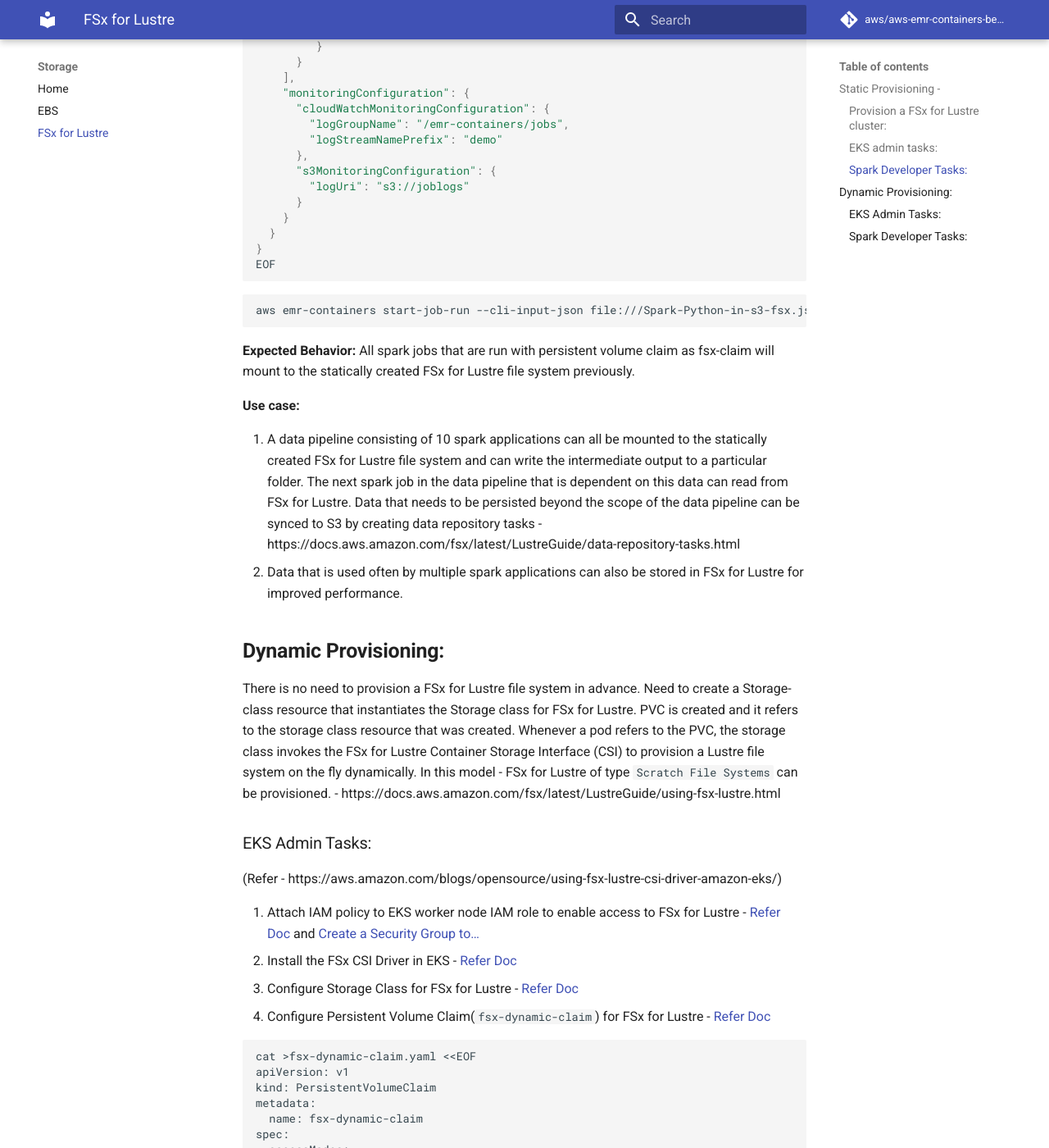
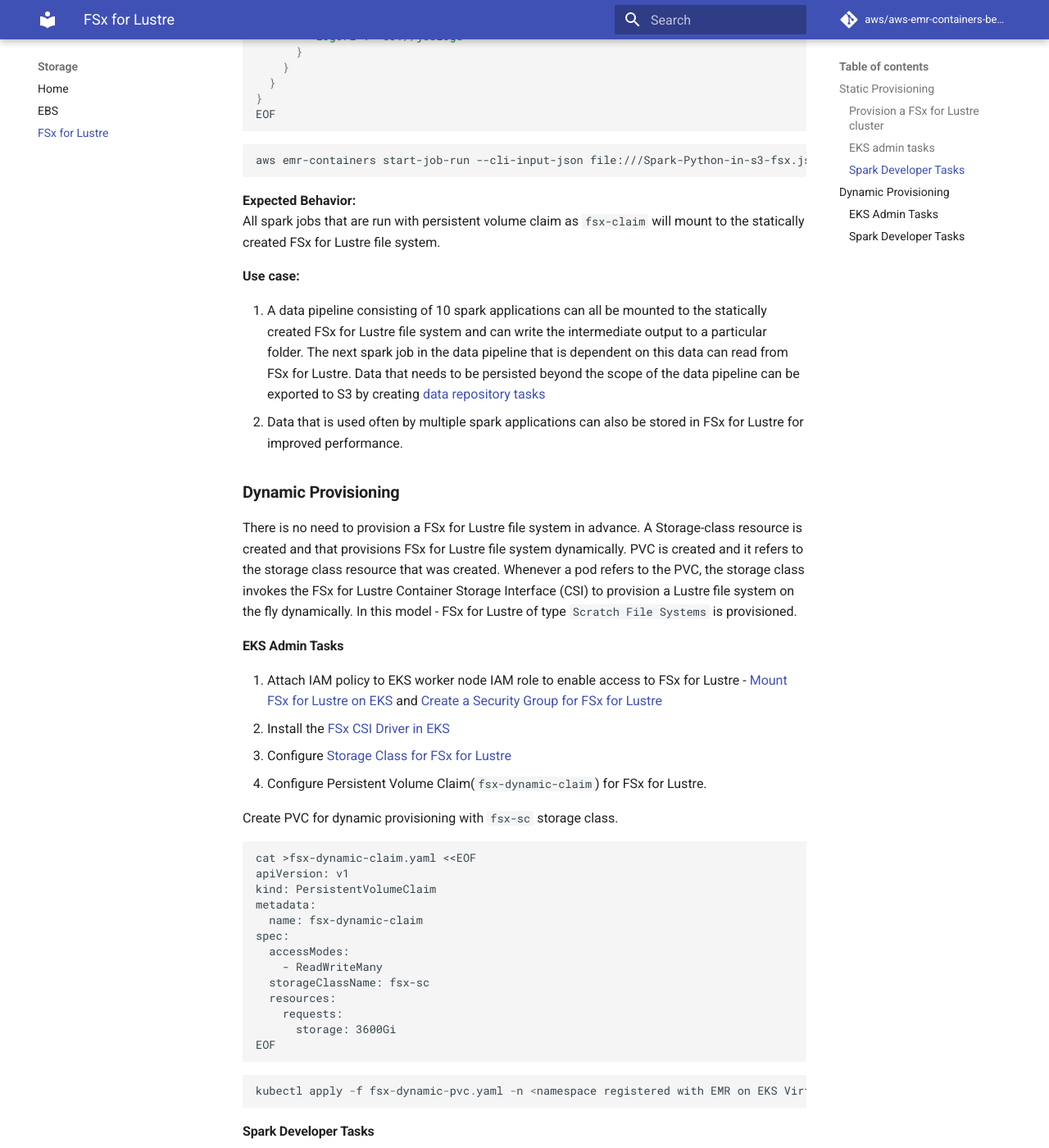
Before and after one commit to aws/aws-emr-containers-best-practices, an MkDocs documentation site: the page built from content/storage/docs/spark/fsx-lustre.md, in a window 1280 px wide and 1400 px high, scrolled down 4482 px. Shown: the whole window at 82% size. Built offline with MkDocs 1.6.1 and Material for MkDocs 9.7.7, drawn with Linux system fonts in a browser that asks for light colours; comment, search, counter and statistics services are not loaded; some of the changed text lies outside the part shown.

Commit message:
Fixed typos and cleanup

````diff
--- a/content/storage/docs/spark/fsx-lustre.md
+++ b/content/storage/docs/spark/fsx-lustre.md
@@ -1,28 +1,26 @@
-# EMR Containers integration with FSx for Lustre
+# **EMR Containers integration with FSx for Lustre**
 
 EMR Containers is a deployment option within EMR to run spark workloads on customer EKS clusters. EKS cluster provides the compute and ephemeral storage for the spark workloads. Ephemeral storage provided by EKS is carved from the EKS worker node disk storage and the lifecycle of the storage is bound by the lifecycle of the driver and executor pod.
 
 **Need for durable storage:**
-In cases where multiple spark applications are executed as part of a data pipeline, there are scenarios where data from one spark application is passed to subsequent spark applications - in this case data can be persisted in S3. Alternatively this data can also be persisted in [FSx for Lustre](https://docs.aws.amazon.com/fsx/latest/LustreGuide/what-is.html) - Lustre provides a fully managed, POSIX- compliant native filesystem interface for the data in s3, that can scale with compute provided by EKS. Storage is decoupled from compute and has its own lifecycle.
+In cases where multiple spark applications are executed as part of a data pipeline, there are scenarios where data from one spark application is passed to subsequent spark applications - in this case data can be persisted in S3. Alternatively this data can also be persisted in [FSx for Lustre](https://docs.aws.amazon.com/fsx/latest/LustreGuide/what-is.html) - Lustre provides a fully managed, POSIX- compliant native filesystem interface for the data in s3, that can scale independently. Storage is decoupled from compute and has its own lifecycle.
 
-**Difference between static and dynamic provisioning of Persistent Volumes:**
-(Refer - https://kubernetes.io/docs/concepts/storage/persistent-volumes/#provisioning)
+FSx for Lustre Volumes can be mounted on spark driver and executor pods through [static](https://kubernetes.io/docs/concepts/storage/persistent-volumes/#static) and [dynamic](https://kubernetes.io/docs/concepts/storage/persistent-volumes/#dynamic) provisioning.
 
-Data used in the below example is from https://registry.opendata.aws/nyc-tlc-trip-records-pds/
+Data used in the below example is from [AWS Open data Registry](https://registry.opendata.aws/nyc-tlc-trip-records-pds/)
 
-## **Static Provisioning** -
+### **Static Provisioning**
 
-### Provision a FSx for Lustre cluster:
+#### Provision a FSx for Lustre cluster
 
-FSx for Lustre cluster can be provisioned through the AWS console at https://us-west-2.console.aws.amazon.com/fsx/home?region=us-west-2#file-systems
+FSx for Luster can also be provisioned through [aws cli](https://docs.aws.amazon.com/cli/latest/reference/fsx/create-file-system.html)
 
-FSx for Luster can also be provisioned through aws cli as below -
-https://docs.aws.amazon.com/cli/latest/reference/fsx/create-file-system.html
 
-How to decide what type of FSx for Lustre file system you need ? - https://docs.aws.amazon.com/fsx/latest/LustreGuide/LustreGuide.pdf
-
+[How to decide what type of FSx for Lustre file system you need ?](https://docs.aws.amazon.com/fsx/latest/LustreGuide/LustreGuide.pdf)
+<a name="security_group_fsx"></a>
 **Create a Security Group to attach to FSx for Lustre file system as below**
-![](../../resources/FSx_Lustre_SG.png)**Points to Note:**
+![](../../resources/FSx_Lustre_SG.png)
+**Points to Note:**
 Security group attached to the EKS worker nodes is given access on port number 988, 1021-1023 in inbound rules.
 Security group specified when creating the FSx for Lustre filesystem is given access on port number 988, 1021-1023 in inbound rules.
 
@@ -107,17 +105,17 @@
 
 ```
 
-### EKS admin tasks:
+#### EKS admin tasks
 
-(Refer - https://aws.amazon.com/blogs/opensource/using-fsx-lustre-csi-driver-amazon-eks/)
 
-1. Attach IAM policy to EKS worker node IAM role to enable access to FSx for Lustre - [ReferDoc](https://aws.amazon.com/blogs/opensource/using-fsx-lustre-csi-driver-amazon-eks/) and [Create a Security Group to…](https://quip-amazon.com/jxgRAKqNXPMi#CQe9CA6vghM)
-2. Install the FSx CSI Driver in EKS - [Refer Doc](https://aws.amazon.com/blogs/opensource/using-fsx-lustre-csi-driver-amazon-eks/)
-3. Configure Storage Class for FSx for Lustre - [Refer Doc](https://aws.amazon.com/blogs/opensource/using-fsx-lustre-csi-driver-amazon-eks/)
+
+1. Attach IAM policy to EKS worker node IAM role to enable access to FSx for Lustre - [Mount FSx for Lustre on EKS](https://aws.amazon.com/blogs/opensource/using-fsx-lustre-csi-driver-amazon-eks/) and [Create a Security Group for FSx for Lustre](#security_group_fsx)
+2. Install the [FSx CSI Driver in EKS ](https://aws.amazon.com/blogs/opensource/using-fsx-lustre-csi-driver-amazon-eks/)
+3. Configure [Storage Class for FSx for Lustre](https://aws.amazon.com/blogs/opensource/using-fsx-lustre-csi-driver-amazon-eks/)
 4. Configure Persistent Volume and Persistent Volume Claim for FSx for Lustre
 
 
-FSx for Lustre file system is created as described above -[Provision a FSx for Lustre cluster:](https://quip-amazon.com/jxgRAKqNXPMi#CQe9CAPBB9A)
+FSx for Lustre file system is created as described above -[Provision a FSx for Lustre cluster](#Provision a FSx for Lustre cluster)
 Once provisioned, a persistent volume - as specified below is created with direct ( hard-coded) reference to the created lustre file system. Persistent Volume claim for this persistent volume will always use the same file system.
 
 ```
@@ -172,9 +170,9 @@
 kubectl apply -f fsxLustre-static-pvc.yaml -n <namespace registered with EMR on EKS Virtual Cluster>
 ```
 
-### Spark Developer Tasks:
+#### Spark Developer Tasks
 
-Now spark applications can use fsx-claim in their spark application config to mount the FSx for Lustre filesystem to driver and executor container volumes.
+Now spark applications can use `fsx-claim` in their spark application config to mount the FSx for Lustre filesystem to driver and executor container volumes.
 
 
 ```
@@ -223,31 +221,31 @@
 ```
 
 **Expected Behavior:**
-All spark jobs that are run with persistent volume claim as fsx-claim will mount to the statically created FSx for Lustre file system previously.
+All spark jobs that are run with persistent volume claim as `fsx-claim` will mount to the statically created FSx for Lustre file system.
 
 **Use case:**
 
-1. A data pipeline consisting of 10 spark applications can all be mounted to the statically created FSx for Lustre file system and can write the intermediate output to a particular folder. The next spark job in the data pipeline that is dependent on this data can read from FSx for Lustre. Data that needs to be persisted beyond the scope of the data pipeline can be synced to S3 by creating data repository tasks - https://docs.aws.amazon.com/fsx/latest/LustreGuide/data-repository-tasks.html
+1. A data pipeline consisting of 10 spark applications can all be mounted to the statically created FSx for Lustre file system and can write the intermediate output to a particular folder. The next spark job in the data pipeline that is dependent on this data can read from FSx for Lustre. Data that needs to be persisted beyond the scope of the data pipeline can be exported to S3 by creating [data repository tasks](https://docs.aws.amazon.com/fsx/latest/LustreGuide/data-repository-tasks.html)
 2. Data that is used often by multiple spark applications can also be stored in FSx for Lustre for improved performance.
 
 
 
 
 
-## **Dynamic Provisioning:**
+### **Dynamic Provisioning**
 
-There is no need to provision a FSx for Lustre file system in advance. Need to create a Storage-class resource that instantiates the Storage class for FSx for Lustre. PVC is created and it refers to the storage class resource that was created. Whenever a pod refers to the PVC, the storage class invokes the FSx for Lustre Container Storage Interface (CSI) to provision a Lustre file system on the fly dynamically. In this model - FSx for Lustre of type `Scratch File Systems`
-can be provisioned. - https://docs.aws.amazon.com/fsx/latest/LustreGuide/using-fsx-lustre.html
+There is no need to provision a FSx for Lustre file system in advance. A Storage-class resource is created and that provisions FSx for Lustre file system dynamically. PVC is created and it refers to the storage class resource that was created. Whenever a pod refers to the PVC, the storage class invokes the FSx for Lustre Container Storage Interface (CSI) to provision a Lustre file system on the fly dynamically. In this model - FSx for Lustre of type `Scratch File Systems` is  provisioned.
 
-### EKS Admin Tasks:
 
-(Refer - https://aws.amazon.com/blogs/opensource/using-fsx-lustre-csi-driver-amazon-eks/)
+#### EKS Admin Tasks
 
-1. Attach IAM policy to EKS worker node IAM role to enable access to FSx for Lustre - [Refer Doc](https://aws.amazon.com/blogs/opensource/using-fsx-lustre-csi-driver-amazon-eks/) and [Create a Security Group to…](https://quip-amazon.com/jxgRAKqNXPMi#CQe9CA6vghM)
-2. Install the FSx CSI Driver in EKS - [Refer Doc](https://aws.amazon.com/blogs/opensource/using-fsx-lustre-csi-driver-amazon-eks/)
-3. Configure Storage Class for FSx for Lustre - [Refer Doc](https://aws.amazon.com/blogs/opensource/using-fsx-lustre-csi-driver-amazon-eks/)
-4. Configure Persistent Volume Claim(`fsx-dynamic-claim`) for FSx for Lustre - [Refer Doc](https://aws.amazon.com/blogs/opensource/using-fsx-lustre-csi-driver-amazon-eks/)
 
+1. Attach IAM policy to EKS worker node IAM role to enable access to FSx for Lustre - [Mount FSx for Lustre on EKS](https://aws.amazon.com/blogs/opensource/using-fsx-lustre-csi-driver-amazon-eks/) and [Create a Security Group for FSx for Lustre](#security_group_fsx)
+2. Install the [FSx CSI Driver in EKS](https://aws.amazon.com/blogs/opensource/using-fsx-lustre-csi-driver-amazon-eks/)
+3. Configure [Storage Class for FSx for Lustre](https://aws.amazon.com/blogs/opensource/using-fsx-lustre-csi-driver-amazon-eks/)
+4. Configure Persistent Volume Claim(`fsx-dynamic-claim`) for FSx for Lustre.
+
+Create PVC for dynamic provisioning with `fsx-sc` storage class.
 ```
 cat >fsx-dynamic-claim.yaml <<EOF
 apiVersion: v1
@@ -268,7 +266,7 @@
 kubectl apply -f fsx-dynamic-pvc.yaml -n <namespace registered with EMR on EKS Virtual Cluster>
 ```
 
-### Spark Developer Tasks:
+#### Spark Developer Tasks
 
 ```
 cat >spark-python-in-s3-fsx-dynamic.json << EOF
@@ -320,8 +318,8 @@
 ```
 
 **Expected Result:**
-Statically provisioned FSx for Lustre is mounted to `/var/data/` as before. For all the executors we provision a `SCRATCH 1` deployment type FSx for Lustre is provisioned on the fly dynamically by the Storage class that was created. There will be a latency before the first executor can start running - because the Lustre has to be created. Once it is created the same Lustre instance is mounted to all the executor.
-Also note - `"spark.local.dir":"/var/spark/spill/"` is used to force executor to use this folder mounted to Lustre for all spill and shuffle data. Once thePod is terminated the Lustre file system is deleted or retained based on the configuration.
-Also this dynamically created Lustre file system can also be linked to a S3 path like the statically created filesystem.
-References:
-https://docs.aws.amazon.com/eks/latest/userguide/fsx-csi.html
+Statically provisioned FSx for Lustre is mounted to `/var/data/` as before for the driver pod.
+For all the executors a `SCRATCH 1` deployment type FSx for Lustre is provisioned on the fly dynamically by the Storage class that was created. There will be a latency before the first executor can start running - because the Lustre has to be created. Once it is created the same Lustre file system is mounted to all the executors.
+Also note - `"spark.local.dir":"/var/spark/spill/"` is used to force executor to use this folder mounted to Lustre for all spill and shuffle data. Once the spark job is completed, the Lustre file system is deleted or retained based on the PVC configuration.
+This dynamically created Lustre file system is mapped to a S3 path like the statically created filesystem.
+[FSx-csi user guide](https://docs.aws.amazon.com/eks/latest/userguide/fsx-csi.html)
````
Also changed, not shown: content/storage/docs/spark/ebs.md (+20 -26 lines).
